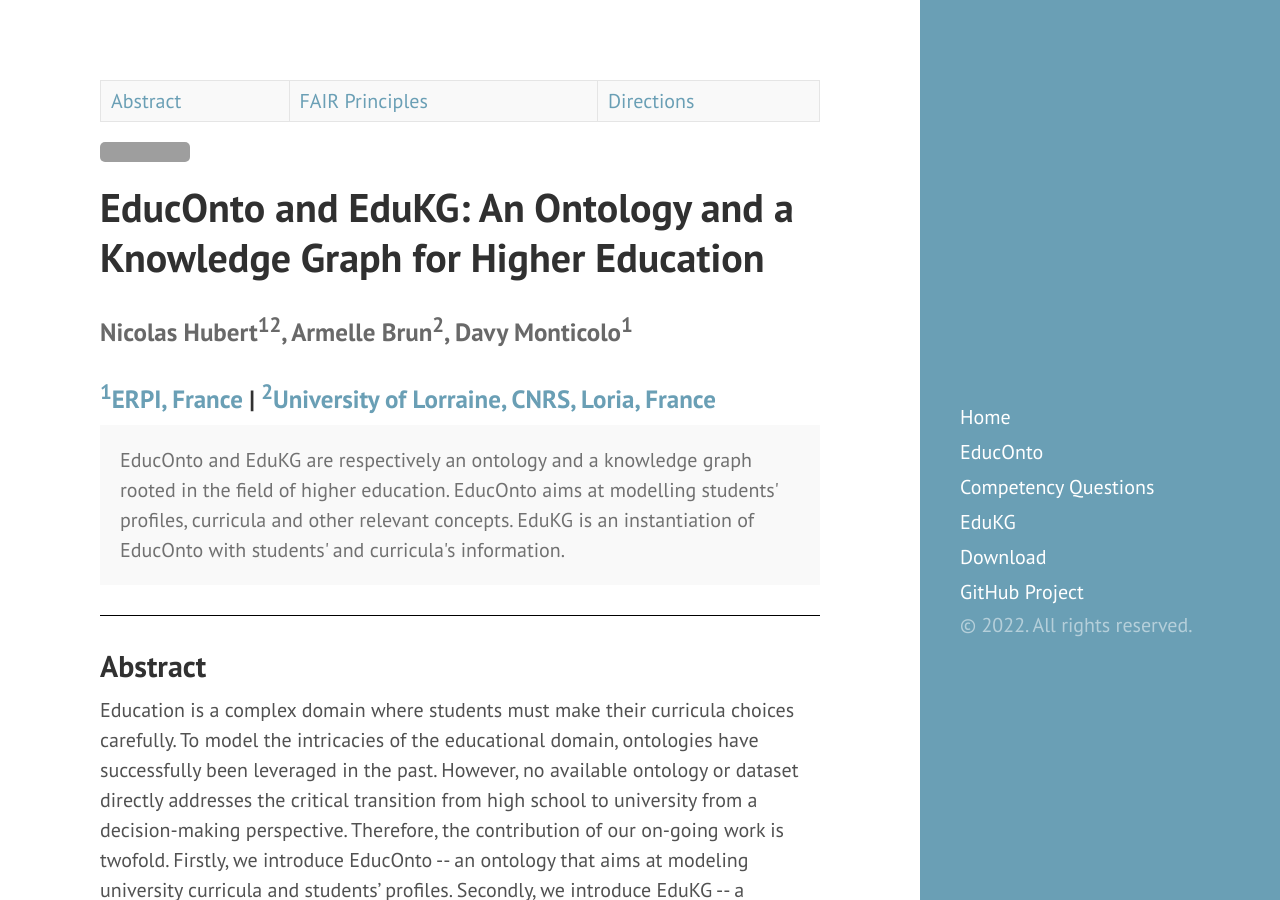
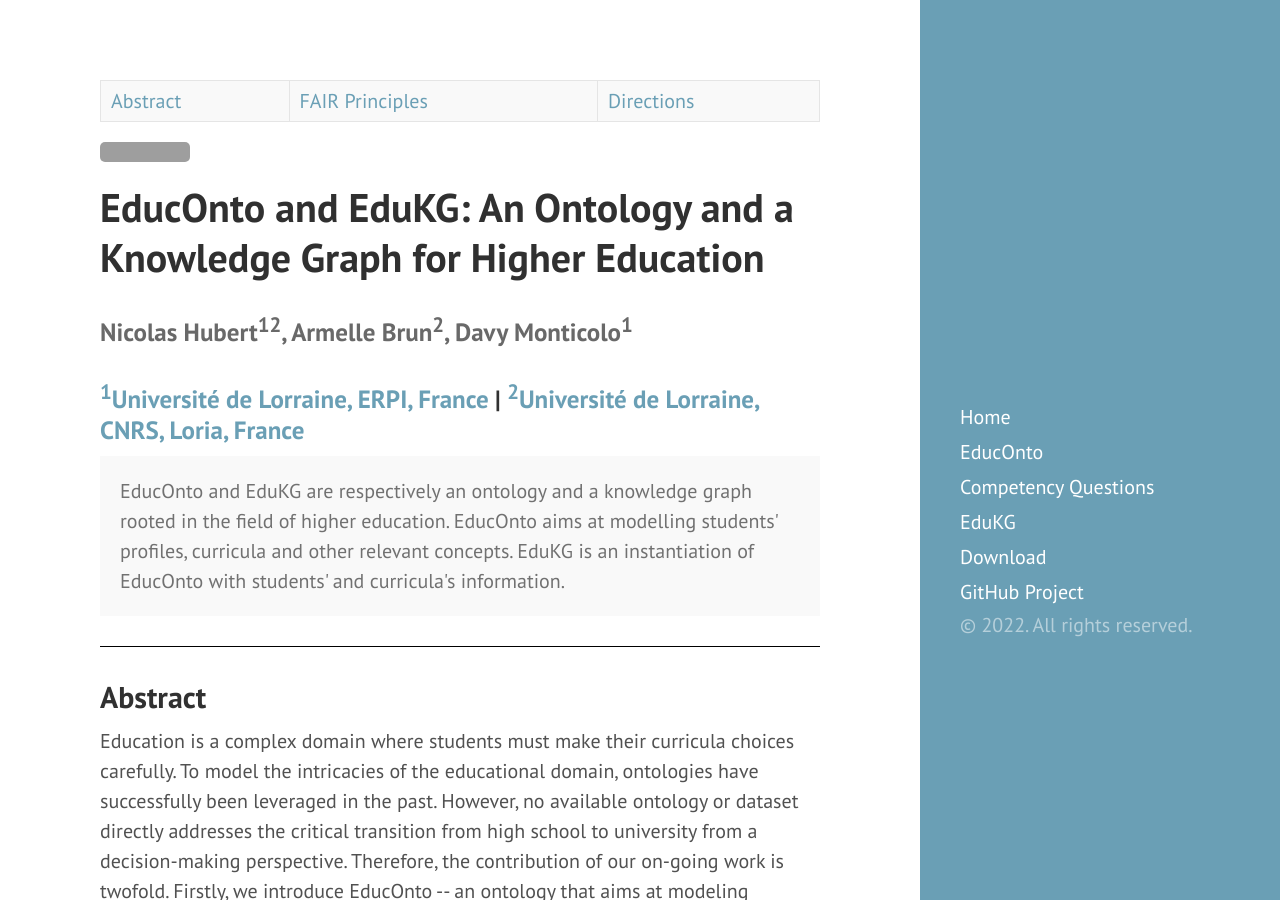
Before and after one commit to nicolas-hbt/educ-ontokg, a Jekyll site: the page built from index.md, in a window 1280 px wide and 900 px high. Built offline with Jekyll 4.4.1, drawn with Linux system fonts in a browser that asks for light colours; Markdown is read by kramdown in place of the engine named in the settings; grey boxes are pictures that could not be loaded.

Commit message:
Update index.md

```diff
--- a/index.md
+++ b/index.md
@@ -11,7 +11,7 @@ description: An Ontology and a Knowledge Graph for Higher Education
 <h1 class="page-title" id="header">EducOnto and EduKG: An Ontology and a Knowledge Graph for Higher Education</h1>
 
 <h3 style="color:dimgrey;">Nicolas Hubert<sup>12</sup>, Armelle Brun<sup>2</sup>, Davy Monticolo<sup>1</sup></h3>
-<h3><a href="https://erpi.univ-lorraine.fr/"><sup>1</sup>ERPI, France</a> | <a href="https://www.loria.fr/en/"><sup>2</sup>University of Lorraine, CNRS, Loria, France</a></h3>
+<h3><a href="https://erpi.univ-lorraine.fr/"><sup>1</sup>Université de Lorraine, ERPI, France</a> | <a href="https://www.loria.fr/en/"><sup>2</sup>Université de Lorraine, CNRS, Loria, France</a></h3>
 
 <p class="message">EducOnto and EduKG are respectively an ontology and a knowledge graph rooted in the field of higher education. EducOnto aims at modelling students' profiles, curricula and other relevant concepts. EduKG is an instantiation of EducOnto with students' and curricula's information.</p>
 
```
